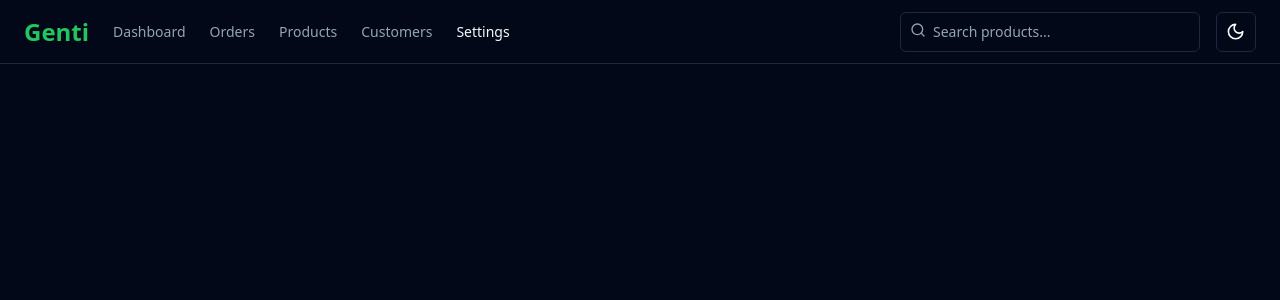
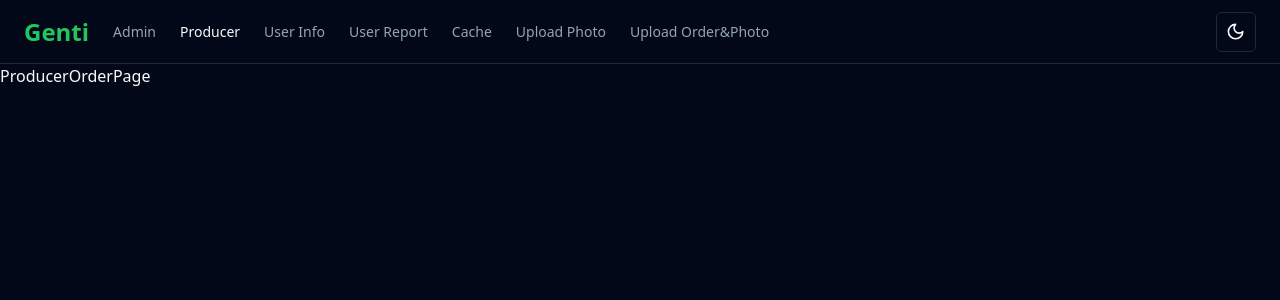
Before and after one commit to Genti2024/Genti-Admin, a React (Vite) app: page /producer in a window 1280 px wide. Shown: the top 300 px of the page. Built offline with nearby package versions, Linux system fonts and the light colour scheme.

Commit message:
feat: 페이지 routing

```diff
--- a/src/App.tsx
+++ b/src/App.tsx
@@ -1,84 +1,13 @@
-import { Menu, Package2, Search } from 'lucide-react'
-import { Link } from 'react-router-dom'
+import { useRoutes } from 'react-router-dom'
 
-import { ModeToggle } from '@/components/ModeToggle'
 import { ThemeProvider } from '@/components/theme-provider'
-import { Button } from '@/components/ui/button'
-import { Input } from '@/components/ui/input'
-import { Sheet, SheetContent, SheetTrigger } from '@/components/ui/sheet'
+import routes from '@/router'
 
 function App() {
+  const route = useRoutes(routes)
   return (
     <ThemeProvider defaultTheme="dark" storageKey="vite-ui-theme">
-      <div className="flex flex-col w-full min-h-screen">
-        <header className="sticky top-0 flex items-center h-16 gap-4 px-4 border-b bg-background md:px-6">
-          <nav className="flex-col hidden gap-6 text-lg font-medium md:flex md:flex-row md:items-center md:gap-5 md:text-sm lg:gap-6">
-            <Link to="#" className="flex items-center gap-2 text-lg font-semibold md:text-base">
-              <p className="text-2xl text-green-500">Genti</p>
-              <span className="sr-only">Acme Inc</span>
-            </Link>
-            <Link to="#" className="transition-colors text-muted-foreground hover:text-foreground">
-              Dashboard
-            </Link>
-            <Link to="#" className="transition-colors text-muted-foreground hover:text-foreground">
-              Orders
-            </Link>
-            <Link to="#" className="transition-colors text-muted-foreground hover:text-foreground">
-              Products
-            </Link>
-            <Link to="#" className="transition-colors text-muted-foreground hover:text-foreground">
-              Customers
-            </Link>
-            <Link to="#" className="transition-colors text-foreground hover:text-foreground">
-              Settings
-            </Link>
-          </nav>
-          <Sheet>
-            <SheetTrigger asChild>
-              <Button variant="outline" size="icon" className="shrink-0 md:hidden">
-                <Menu className="w-5 h-5" />
-                <span className="sr-only">Toggle navigation menu</span>
-              </Button>
-            </SheetTrigger>
-            <SheetContent side="left">
-              <nav className="grid gap-6 text-lg font-medium">
-                <Link to="#" className="flex items-center gap-2 text-lg font-semibold">
-                  <Package2 className="w-6 h-6" />
-                  <span className="sr-only">Acme Inc</span>
-                </Link>
-                <Link to="#" className="text-muted-foreground hover:text-foreground">
-                  Dashboard
-                </Link>
-                <Link to="#" className="text-muted-foreground hover:text-foreground">
-                  Orders
-                </Link>
-                <Link to="#" className="text-muted-foreground hover:text-foreground">
-                  Products
-                </Link>
-                <Link to="#" className="text-muted-foreground hover:text-foreground">
-                  Customers
-                </Link>
-                <Link to="#" className="hover:text-foreground">
-                  Settings
-                </Link>
-              </nav>
-            </SheetContent>
-          </Sheet>
-          <div className="flex items-center w-full gap-4 md:ml-auto md:gap-2 lg:gap-4">
-            <form className="flex-1 ml-auto sm:flex-initial">
-              <div className="relative">
-                <Search className="absolute left-2.5 top-2.5 h-4 w-4 text-muted-foreground" />
-                <Input
-                  type="search"
-                  placeholder="Search products..."
-                  className="pl-8 sm:w-[300px] md:w-[200px] lg:w-[300px]"
-                />
-              </div>
-            </form>
-            <ModeToggle />
-          </div>
-        </header>
-      </div>
+      {route}
     </ThemeProvider>
   )
 }
--- /dev/null
+++ b/src/components/Header.tsx
@@ -0,0 +1,72 @@
+import { Menu } from 'lucide-react'
+import { Link, useLocation } from 'react-router-dom'
+
+import { ModeToggle } from '@/components/ModeToggle'
+import { Button } from '@/components/ui/button'
+import { Sheet, SheetContent, SheetTrigger } from '@/components/ui/sheet'
+
+const headerConfig = [
+  { to: '/', label: 'Admin' },
+  { to: '/producer', label: 'Producer' },
+  { to: '/user/info', label: 'User Info' },
+  { to: '/user/report', label: 'User Report' },
+  { to: '/cache', label: 'Cache' },
+  { to: '/upload/photo', label: 'Upload Photo' },
+  { to: '/upload/order', label: 'Upload Order&Photo' },
+]
+const Header = () => {
+  const location = useLocation().pathname
+  return (
+    <header className="sticky top-0 flex items-center h-16 gap-4 px-4 border-b bg-background md:px-6">
+      <nav className="flex-col hidden gap-6 text-lg font-medium md:flex md:flex-row md:items-center md:gap-5 md:text-sm lg:gap-6">
+        <Link to="/" className="flex items-center gap-2 text-lg font-semibold md:text-base">
+          <p className="text-2xl text-green-500">Genti</p>
+          <span className="sr-only">Genti</span>
+        </Link>
+        {headerConfig.map(item => (
+          <Link
+            key={item.to}
+            to={item.to}
+            className={`transition-colors ${
+              location === item.to ? 'text-foreground' : 'text-muted-foreground'
+            } hover:text-foreground`}
+          >
+            {item.label}
+          </Link>
+        ))}
+      </nav>
+      <div className="flex items-center justify-between gap-4 md:ml-auto md:gap-2 lg:gap-4 max-md:flex-1">
+        <Sheet>
+          <SheetTrigger asChild>
+            <Button variant="outline" size="icon" className="shrink-0 md:hidden">
+              <Menu className="w-5 h-5" />
+              <span className="sr-only">Toggle navigation menu</span>
+            </Button>
+          </SheetTrigger>
+          <SheetContent side="left">
+            <nav className="grid gap-6 text-lg font-medium">
+              {headerConfig.map(item => (
+                <Link
+                  key={item.to}
+                  to={item.to}
+                  className={`transition-colors ${
+                    location === item.to ? 'text-foreground' : 'text-muted-foreground'
+                  } hover:text-foreground`}
+                >
+                  {item.label}
+                </Link>
+              ))}
+            </nav>
+          </SheetContent>
+        </Sheet>
+        <Link to="/" className="flex items-center gap-2 text-lg font-semibold md:text-base md:hidden">
+          <p className="text-2xl text-green-500">Genti</p>
+          <span className="sr-only">Genti</span>
+        </Link>
+        <ModeToggle />
+      </div>
+    </header>
+  )
+}
+
+export default Header
--- /dev/null
+++ b/src/pages/AdminOrderPage.tsx
@@ -0,0 +1,5 @@
+const AdminOrderPage = () => {
+  return <div>AdminOrderPage</div>
+}
+
+export default AdminOrderPage
--- /dev/null
+++ b/src/pages/CacheOutPage.tsx
@@ -0,0 +1,5 @@
+const CacheOutPage = () => {
+  return <div>CacheOutPage</div>
+}
+
+export default CacheOutPage
--- /dev/null
+++ b/src/pages/MainLayout.tsx
@@ -0,0 +1,16 @@
+import { Outlet } from 'react-router-dom'
+
+import Header from '@/components/Header'
+
+const MainLayout = () => {
+  return (
+    <div className="flex flex-col w-full min-h-screen">
+      <Header />
+      <div>
+        <Outlet />
+      </div>
+    </div>
+  )
+}
+
+export default MainLayout
--- /dev/null
+++ b/src/pages/OrderUploadPage.tsx
@@ -0,0 +1,5 @@
+const OrderUploadPage = () => {
+  return <div>OrderUploadPage</div>
+}
+
+export default OrderUploadPage
--- /dev/null
+++ b/src/pages/PhotoUploadPage.tsx
@@ -0,0 +1,5 @@
+const PhotoUploadPage = () => {
+  return <div>PhotoUploadPage</div>
+}
+
+export default PhotoUploadPage
--- /dev/null
+++ b/src/pages/ProducerOrderPage.tsx
@@ -0,0 +1,5 @@
+const ProducerOrderPage = () => {
+  return <div>ProducerOrderPage</div>
+}
+
+export default ProducerOrderPage
--- /dev/null
+++ b/src/pages/UserInfoPage.tsx
@@ -0,0 +1,5 @@
+const UserInfoPage = () => {
+  return <div>UserInfoPage</div>
+}
+
+export default UserInfoPage
--- /dev/null
+++ b/src/pages/UserReportPage.tsx
@@ -0,0 +1,5 @@
+const UserReportPage = () => {
+  return <div>UserReportPage</div>
+}
+
+export default UserReportPage
--- /dev/null
+++ b/src/router.tsx
@@ -0,0 +1,28 @@
+import { RouteObject } from 'react-router-dom'
+
+import AdminOrderPage from '@/pages/AdminOrderPage'
+import CacheOutPage from '@/pages/CacheOutPage'
+import MainLayout from '@/pages/MainLayout'
+import OrderUploadPage from '@/pages/OrderUploadPage'
+import PhotoUploadPage from '@/pages/PhotoUploadPage'
+import ProducerOrderPage from '@/pages/ProducerOrderPage'
+import UserInfoPage from '@/pages/UserInfoPage'
+import UserReportPage from '@/pages/UserReportPage'
+
+const routes: RouteObject[] = [
+  {
+    path: '/',
+    element: <MainLayout />,
+    children: [
+      { path: '', element: <AdminOrderPage /> },
+      { path: 'producer', element: <ProducerOrderPage /> },
+      { path: 'user/info', element: <UserInfoPage /> },
+      { path: 'user/report', element: <UserReportPage /> },
+      { path: 'cache', element: <CacheOutPage /> },
+      { path: 'upload/photo', element: <PhotoUploadPage /> },
+      { path: 'upload/order', element: <OrderUploadPage /> },
+    ],
+  },
+]
+
+export default routes
```
